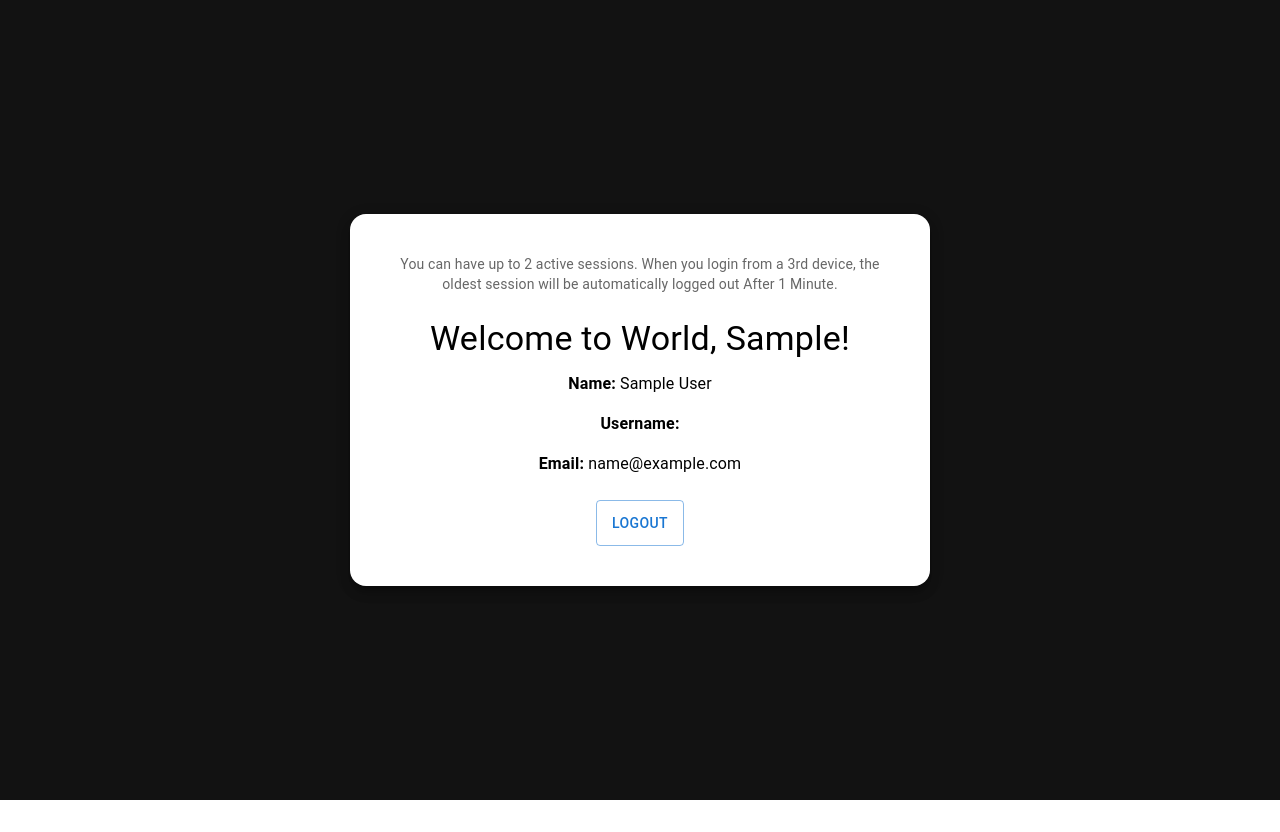
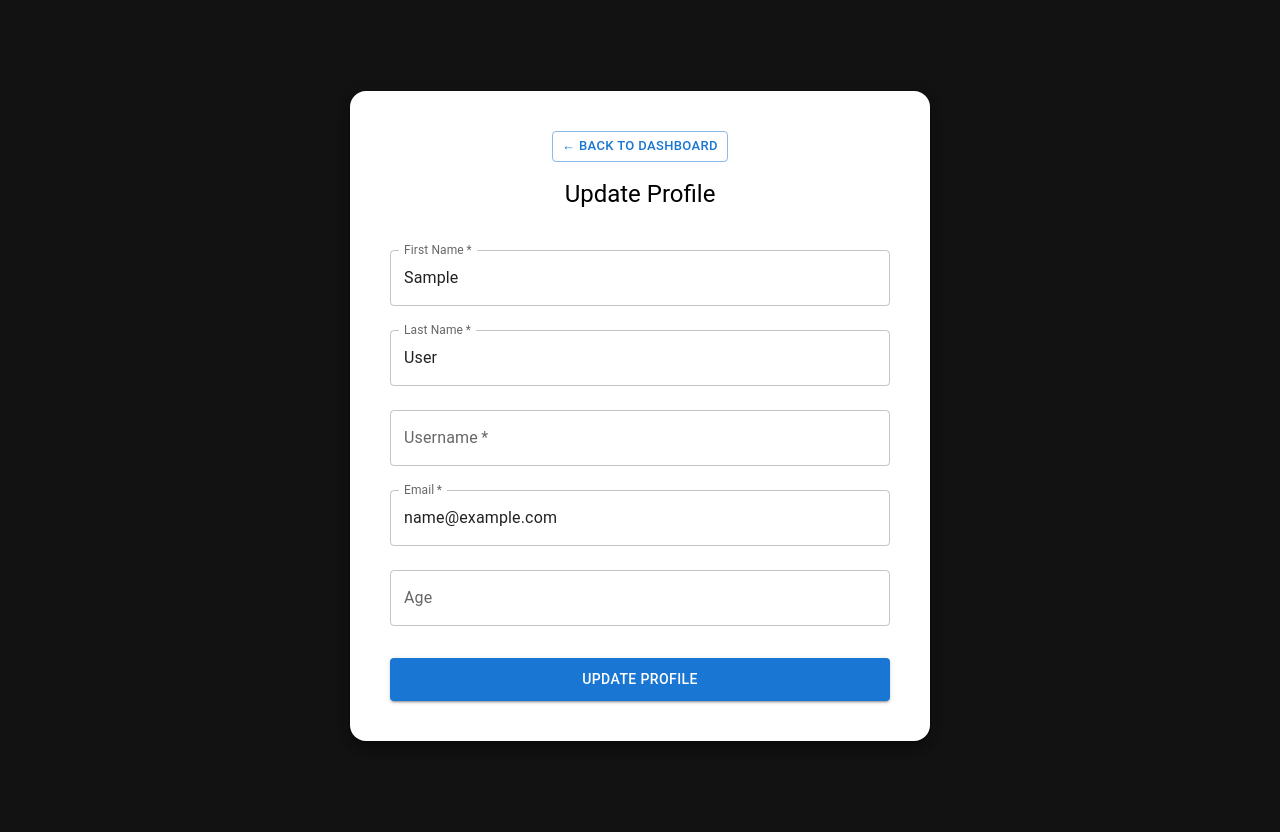
Before and after one commit to unbekannt01/tms-frontend, a React (Vite) app: page /profile in a window 1280 px wide. Before the commit this address led to /dashboard. Before the commit the page ends 800 px from the top, so only its background shows below. Built offline with nearby package versions, Linux system fonts and the light colour scheme; sample sign-in values are in the browser's storage.

Commit message:
Add UpdateProfile Page and It's Functionality

```diff
--- a/src/App.jsx
+++ b/src/App.jsx
@@ -10,12 +10,15 @@ import Sessions from "./Page/Session"
 import ForgotPassword from "./Page/ForgotPassword"
 import VerifyOtp from "./Page/VerifyOtp"
 import ResetPassword from "./Page/ResetPassword"
+import Profile from "./Page/Profile"
 import { handleAppFocus } from "./utils/SessionManager"
 
 export default function App() {
   useEffect(() => {
     // Handle app focus and visibility changes for session validation
-    const handleFocus = () => handleAppFocus()
+    const handleFocus = () => {
+      handleAppFocus()
+    }
 
     const handleVisibilityChange = () => {
       if (!document.hidden) {
@@ -23,6 +26,7 @@ export default function App() {
       }
     }
 
+    // Add event listeners
     window.addEventListener("focus", handleFocus)
     document.addEventListener("visibilitychange", handleVisibilityChange)
 
@@ -43,9 +47,8 @@ export default function App() {
         <Route path="/forgot-password" element={<ForgotPassword />} />
         <Route path="/verify-otp" element={<VerifyOtp />} />
         <Route path="/reset-password" element={<ResetPassword />} />
-
-        {/* Catch-all route: Redirect any unknown path to Home */}
-        <Route path="*" element={<Navigate to="/" replace />} />
+        <Route path="/profile" element={<Profile />} />
+        <Route path="*" element={<Navigate to="/" />} />
       </Routes>
     </Router>
   )
--- a/src/Page/Dashboard.jsx
+++ b/src/Page/Dashboard.jsx
@@ -15,22 +15,10 @@ export default function Dashboard() {
   useEffect(() => {
     const userData = localStorage.getItem("user")
     const sessionId = localStorage.getItem("sessionId")
-    const accessToken = localStorage.getItem("accessToken") // <CHANGE> Check for JWT token
 
     if (!userData || !sessionId) {
       navigate("/login")
       return
-    }
-
-    // <CHANGE> Check if JWT token exists and is not expired
-    if (accessToken) {
-      const tokenExpiresAt = localStorage.getItem("tokenExpiresAt")
-      if (tokenExpiresAt && new Date() > new Date(tokenExpiresAt)) {
-        // Token expired, redirect to login
-        localStorage.clear()
-        navigate("/login?reason=token_expired")
-        return
-      }
     }
 
     try {
@@ -54,7 +42,6 @@ export default function Dashboard() {
 
   const logout = async () => {
     try {
-      // <CHANGE> Send logout request with both session and JWT token
       await API.post("/users/logout")
     } catch (err) {
       console.error("Logout failed", err)
@@ -112,10 +99,6 @@ export default function Dashboard() {
           color: "#000",
         }}
       >
-        <Typography variant="body2" sx={{ mb: 3, color: "text.secondary" }}>
-            You can have up to 2 active sessions. When you login from a 3rd device, the oldest session will be
-            automatically logged out After 1 Minute.
-        </Typography>
         <Typography variant="h4" gutterBottom>
           Welcome to World, {user.firstName}!
         </Typography>
@@ -130,9 +113,12 @@ export default function Dashboard() {
         </Typography>
 
         <Box sx={{ display: "flex", gap: 2, justifyContent: "center", flexWrap: "wrap" }}>
-          {/* <Button variant="outlined" sx={{ py: 1.2 }} onClick={viewSessions}>
-            Manage Sessions
-          </Button> */}
+          <Button variant="outlined" sx={{ py: 1.2 }} onClick={() => navigate("/profile")}>
+            Edit Profile
+          </Button>
+          <Button variant="outlined" sx={{ py: 1.2 }}>
+            Manage Sessions - Upcoming Feature...
+          </Button>
           <Button variant="outlined" sx={{ py: 1.2 }} onClick={logout}>
             Logout
           </Button>
--- /dev/null
+++ b/src/Page/Profile.jsx
@@ -0,0 +1,219 @@
+"use client"
+
+import { useState, useEffect } from "react"
+import { Box, Paper, TextField, Button, Typography, Alert, CircularProgress } from "@mui/material"
+import API from "../api"
+import { useNavigate } from "react-router-dom"
+import { startSessionMonitoring, stopSessionMonitoring } from "../utils/SessionManager"
+
+export default function Profile() {
+  const navigate = useNavigate()
+  const [user, setUser] = useState(null)
+  const [form, setForm] = useState({
+    firstName: "",
+    lastName: "",
+    userName: "",
+    email: "",
+    phoneNumber: "",
+  })
+  const [loading, setLoading] = useState(false)
+  const [success, setSuccess] = useState("")
+  const [error, setError] = useState("")
+  const [initialLoading, setInitialLoading] = useState(true)
+
+  useEffect(() => {
+    const userData = localStorage.getItem("user")
+    const sessionId = localStorage.getItem("sessionId")
+
+    if (!userData || !sessionId) {
+      navigate("/login")
+      return
+    }
+
+    try {
+      const parsedUser = JSON.parse(userData)
+      setUser(parsedUser)
+
+      setForm({
+        firstName: parsedUser.firstName || "",
+        lastName: parsedUser.lastName || "",
+        userName: parsedUser.userName || "",
+        email: parsedUser.email || "",
+        age: parsedUser.age || "",
+      })
+
+      // Start session monitoring
+      startSessionMonitoring()
+    } catch (error) {
+      localStorage.clear()
+      navigate("/login")
+      return
+    }
+
+    setInitialLoading(false)
+
+    return () => {
+      stopSessionMonitoring()
+    }
+  }, [navigate])
+
+  const handleChange = (e) => {
+    setForm({ ...form, [e.target.name]: e.target.value })
+    setError("")
+    setSuccess("")
+  }
+
+  const handleSubmit = async (e) => {
+    e.preventDefault()
+    setLoading(true)
+    setError("")
+    setSuccess("")
+
+    try {
+      const { data } = await API.put("/users", form)
+
+      localStorage.setItem("user", JSON.stringify(data.user))
+      setUser(data.user)
+
+      setSuccess("Profile updated successfully!")
+
+      // Auto-redirect to dashboard after 2 seconds
+      setTimeout(() => {
+        navigate("/dashboard")
+      }, 2000)
+    } catch (err) {
+      setError(err.response?.data?.message || "Failed to update profile")
+    } finally {
+      setLoading(false)
+    }
+  }
+
+  if (initialLoading) {
+    return (
+      <Box
+        sx={{
+          width: "100vw",
+          height: "100vh",
+          display: "flex",
+          justifyContent: "center",
+          alignItems: "center",
+          backgroundColor: "#121212",
+        }}
+      >
+        <CircularProgress />
+      </Box>
+    )
+  }
+
+  if (!user) {
+    return null
+  }
+
+  return (
+    <Box
+      sx={{
+        width: "100vw",
+        height: "100vh",
+        display: "flex",
+        justifyContent: "center",
+        alignItems: "center",
+        backgroundColor: "#121212",
+        py: 2,
+      }}
+    >
+      <Paper
+        elevation={8}
+        sx={{
+          p: 5,
+          borderRadius: 4,
+          textAlign: "center",
+          maxWidth: 500,
+          width: "100%",
+          color: "#000",
+          maxHeight: "90vh",
+          overflow: "auto",
+        }}
+      >
+        <Button variant="outlined" size="small" sx={{ mb: 2 }} onClick={() => navigate("/dashboard")}>
+          ← Back to Dashboard
+        </Button>
+
+        <Typography variant="h5" sx={{ mb: 3 }}>
+          Update Profile
+        </Typography>
+
+        {success && (
+          <Alert severity="success" sx={{ mb: 2 }}>
+            {success}
+          </Alert>
+        )}
+
+        {error && (
+          <Alert severity="error" sx={{ mb: 2 }}>
+            {error}
+          </Alert>
+        )}
+
+        <form onSubmit={handleSubmit}>
+          <TextField
+            label="First Name"
+            name="firstName"
+            type="text"
+            value={form.firstName}
+            fullWidth
+            margin="normal"
+            onChange={handleChange}
+            required
+          />
+
+          <TextField
+            label="Last Name"
+            name="lastName"
+            type="text"
+            value={form.lastName}
+            fullWidth
+            margin="normal"
+            onChange={handleChange}
+            required
+          />
+
+          <TextField
+            label="Username"
+            name="userName"
+            type="text"
+            value={form.userName}
+            fullWidth
+            margin="normal"
+            onChange={handleChange}
+            required
+          />
+
+          <TextField
+            label="Email"
+            name="email"
+            type="email"
+            value={form.email}
+            fullWidth
+            margin="normal"
+            onChange={handleChange}
+            required
+          />
+
+          <TextField
+            label="Age"
+            name="age"
+            type="age"
+            value={form.age}
+            fullWidth
+            margin="normal"
+            onChange={handleChange}
+          />
+
+          <Button type="submit" variant="contained" fullWidth sx={{ mt: 3, py: 1.2 }} disabled={loading}>
+            {loading ? <CircularProgress size={24} /> : "Update Profile"}
+          </Button>
+        </form>
+      </Paper>
+    </Box>
+  )
+}
```
